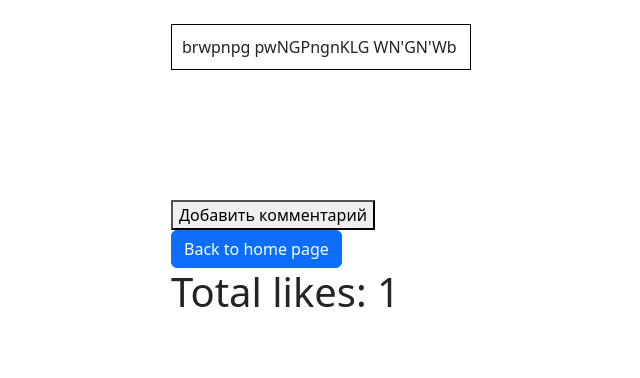
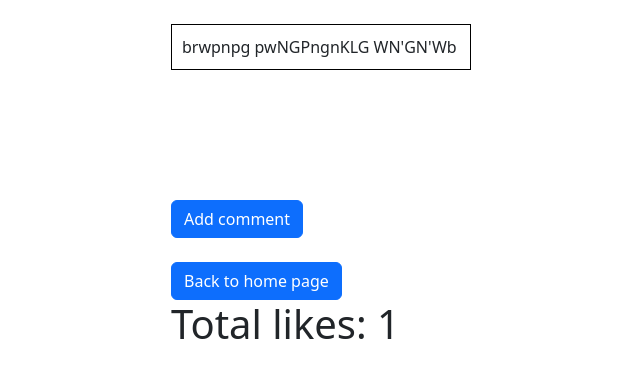
Before and after one commit to NikitaMatveev999/blog-site, a Django app: page /post/2/ in a window 1280 px wide. Shown: the part 232-610 px from the top of the page, without its empty margins (319-959 px from the left). Run offline with Django 4.2, Linux system fonts and the light colour scheme; data comes from the database, SQL or seed files in the repository; both versions use the stored data as it was after the commit.

Commit message:
update comment button

```diff
--- a/blog/templates/posts/detail.html
+++ b/blog/templates/posts/detail.html
@@ -56,8 +56,9 @@
     <form action="{% url 'comment_create' post.pk %}" method="post">
     {% csrf_token %}
     {{ form.as_p }}
-    <button type="submit">Добавить комментарий</button>
+    <button type="submit" name="post_id", value="{{ post.id }}" class="btn btn-primary">Add comment</button>
 </form>
+    <br>
     {% for comment in post.comments.all %}
     {% if not comment.parent %}
     {% if comment.is_published %}
```
Also changed, not shown: blog/db.sqlite3.
